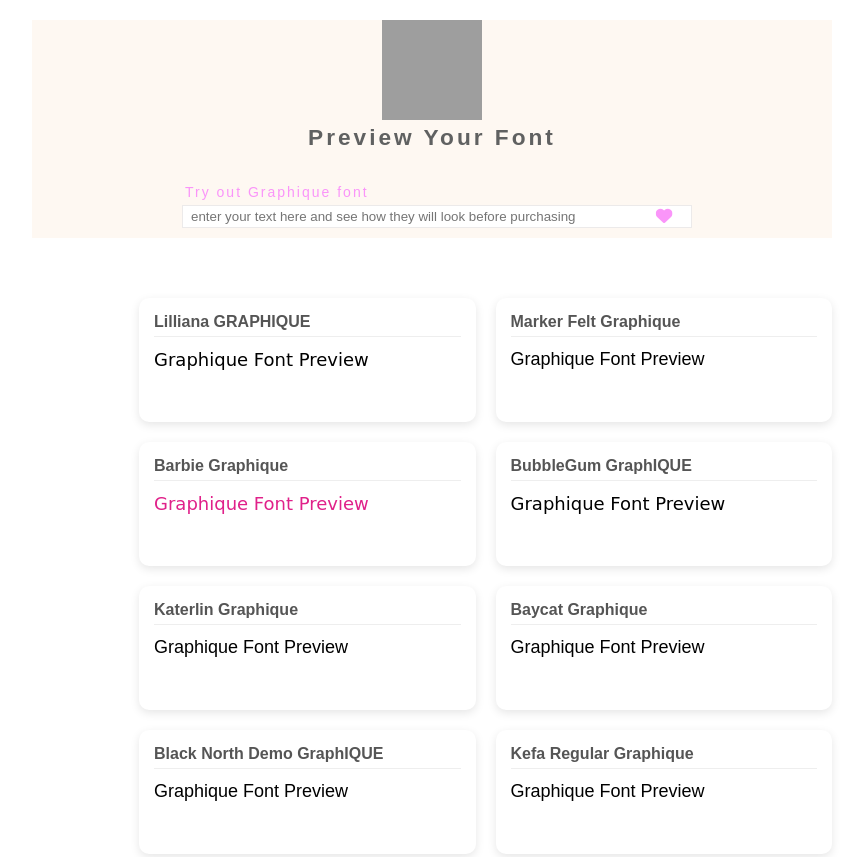
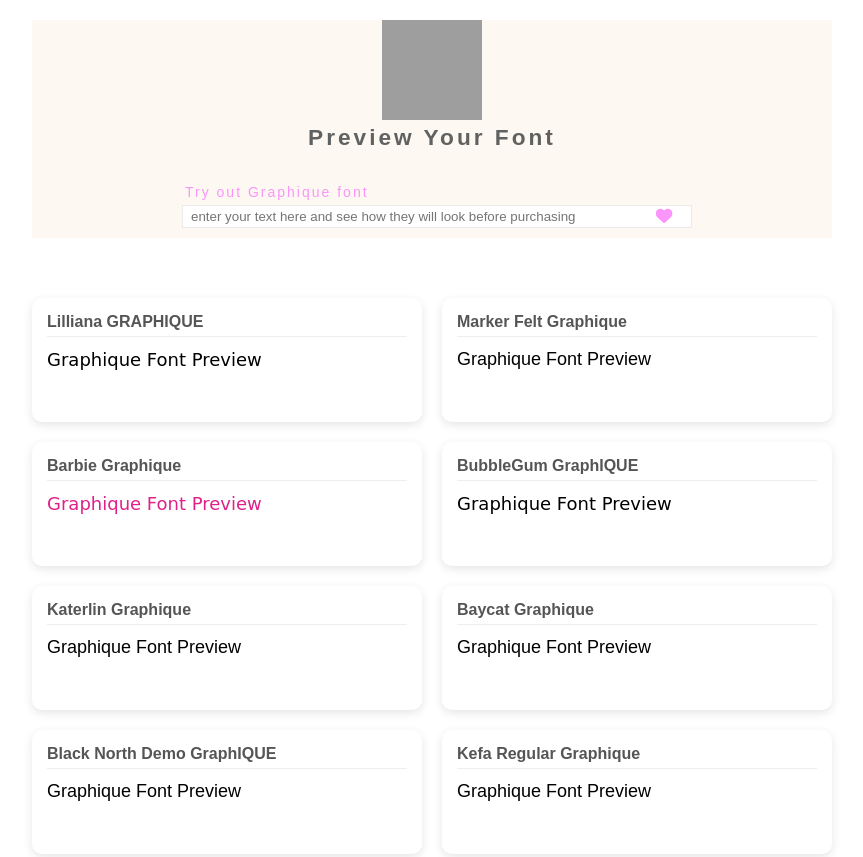
Before and after one commit to laith-2020/font-typs-page, a plain HTML site: page index.html in a window 1280 px wide. Shown: the top 857 px of the page, without its empty margins (208-1071 px from the left). Drawn offline with Linux system fonts and the light colour scheme; grey boxes are pictures that could not be loaded.

Commit message:
Update index.html

```diff
--- a/index.html
+++ b/index.html
@@ -124,7 +124,7 @@
 
         .body-div {
             padding-top: 60px;
-            padding-left: 107px;
+           // padding-left: 107px;
         }
 
         .marker-filt {
```
